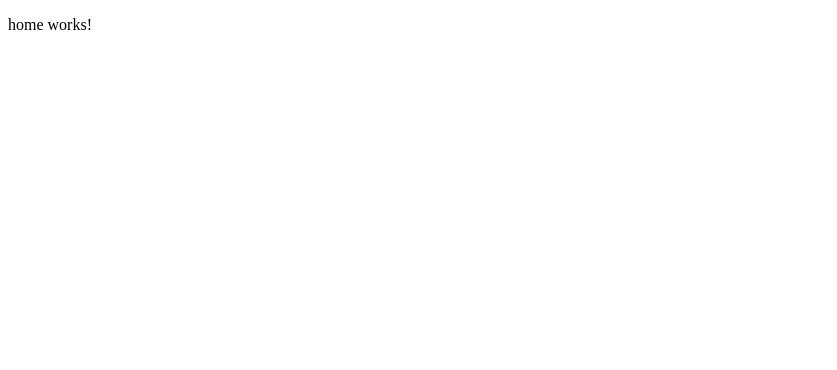
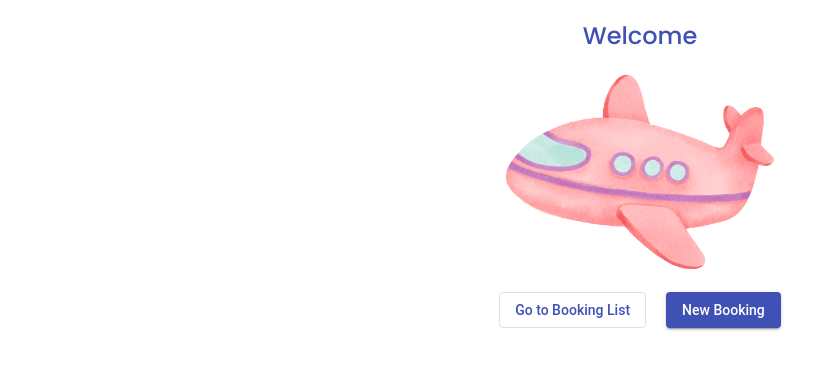
Before and after one commit to ada-school/front-end-challenge, an Angular app in the folder booking-challenge/: page / in a window 1280 px wide. Shown: the top 370 px of the page, without its empty margins (0-837 px from the left). Built offline with nearby package versions, Linux system fonts and the light colour scheme.

Commit message:
home works

```diff
--- a/booking-challenge/angular.json
+++ b/booking-challenge/angular.json
@@ -31,6 +31,7 @@
               "src/assets"
             ],
             "styles": [
+              "./node_modules/@angular/material/prebuilt-themes/indigo-pink.css",
               "src/styles.scss"
             ],
             "scripts": []
@@ -99,6 +100,7 @@
               "src/assets"
             ],
             "styles": [
+              "./node_modules/@angular/material/prebuilt-themes/indigo-pink.css",
               "src/styles.scss"
             ],
             "scripts": []
--- a/booking-challenge/package.json
+++ b/booking-challenge/package.json
@@ -11,10 +11,12 @@
   "private": true,
   "dependencies": {
     "@angular/animations": "~13.0.0-next.0",
+    "@angular/cdk": "^13.0.0",
     "@angular/common": "~13.0.0-next.0",
     "@angular/compiler": "~13.0.0-next.0",
     "@angular/core": "~13.0.0-next.0",
     "@angular/forms": "~13.0.0-next.0",
+    "@angular/material": "^13.0.0",
     "@angular/platform-browser": "~13.0.0-next.0",
     "@angular/platform-browser-dynamic": "~13.0.0-next.0",
     "@angular/router": "~13.0.0-next.0",
--- a/booking-challenge/src/app/components/home/home.component.html
+++ b/booking-challenge/src/app/components/home/home.component.html
@@ -1 +1,8 @@
-<p>home works!</p>
+<section>
+  <h1 class="title">Welcome</h1>
+  <img class="airplane" src="../../../assets/airplane-watercolor.png" alt="airplane-watercolor">
+  <div class="btns-container">
+    <button mat-stroked-button color="primary" (click)="goTo('booking-list')">Go to Booking List</button>
+    <button mat-raised-button color="primary" (click)="goTo('new-booking')">New Booking</button>
+  </div>
+</section>
--- a/booking-challenge/src/app/components/home/home.component.scss
+++ b/booking-challenge/src/app/components/home/home.component.scss
@@ -0,0 +1,21 @@
+@import "../../../assets/variables";
+
+section {
+  padding: 20px;
+  display: flex;
+  flex-direction: column;
+  align-items: center;
+  gap: 20px;
+}
+.title {
+  font-family: $text;
+  margin: 0;
+  color: #3f51b5;
+}
+.airplane {
+  height: 200px;
+}
+.btns-container {
+  display: flex;
+  gap: 20px;
+}
--- a/booking-challenge/src/app/components/home/home.component.ts
+++ b/booking-challenge/src/app/components/home/home.component.ts
@@ -1,4 +1,5 @@
 import { Component, OnInit } from '@angular/core';
+import { Router } from '@angular/router';
 
 @Component({
   selector: 'app-home',
@@ -7,9 +8,11 @@
 })
 export class HomeComponent implements OnInit {
 
-  constructor() { }
+  constructor(private router: Router,) { }
 
   ngOnInit(): void {
   }
-
+  goTo(route:string) {
+    this.router.navigate([route]);
+  }
 }
--- /dev/null
+++ b/booking-challenge/src/assets/_variables.scss
@@ -0,0 +1 @@
+$text: 'Poppins', sans-serif;
--- a/booking-challenge/src/index.html
+++ b/booking-challenge/src/index.html
@@ -6,8 +6,12 @@
   <base href="/">
   <meta name="viewport" content="width=device-width, initial-scale=1">
   <link rel="icon" type="image/x-icon" href="favicon.ico">
+  <link rel="preconnect" href="https://fonts.gstatic.com">
+  <link rel="preconnect" href="https://fonts.googleapis.com">
+  <link href="https://fonts.googleapis.com/css2?family=Poppins:wght@500;600&display=swap" rel="stylesheet">
+  <link href="https://fonts.googleapis.com/icon?family=Material+Icons" rel="stylesheet">
 </head>
-<body>
+<body class="mat-typography">
   <app-root></app-root>
 </body>
 </html>
--- a/booking-challenge/src/styles.scss
+++ b/booking-challenge/src/styles.scss
@@ -1 +1,4 @@
-/* You can add global styles to this file, and also import other style files */
+@import "./assets/variables";
+
+html, body { height: 100%; }
+body { margin: 0; font-family: $text; }
```
Also changed, not shown: booking-challenge/src/app/app.module.ts (+6 -1 lines), booking-challenge/src/assets/airplane-watercolor.png (added), 1 other file (tests, documents, lock files or other folders).
